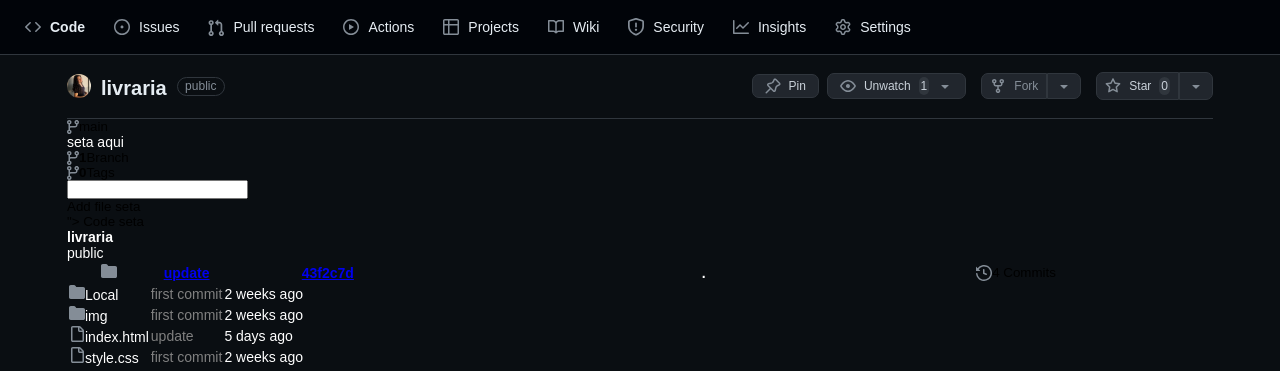
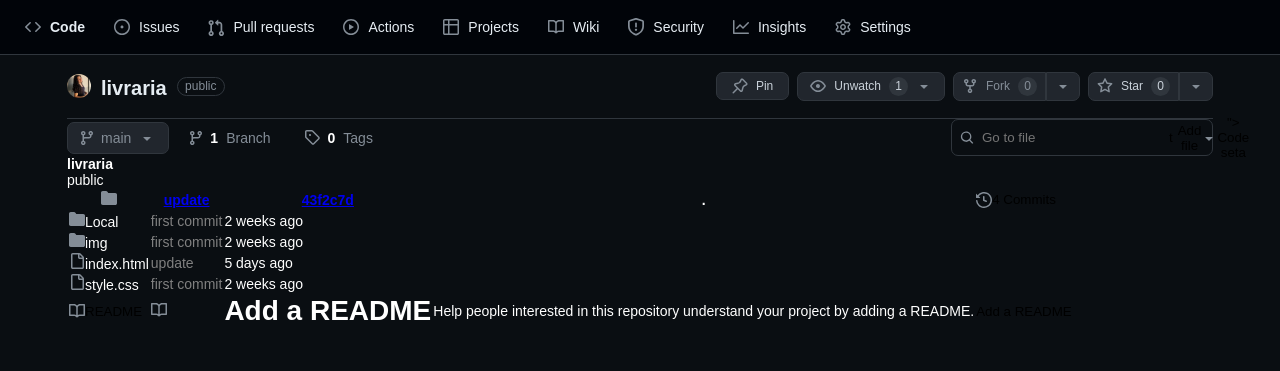
Before and after one commit to AnaKellys/github, a plain HTML site: page index.html in a window 1280 px wide. Shown: the part 54-425 px from the top of the page. Drawn offline with Linux system fonts and the light colour scheme.

Commit message:
main-input

```diff
--- a/assets/styles/main.css
+++ b/assets/styles/main.css
@@ -64,45 +64,18 @@ h1 a:hover {
   line-height: 1.5rem;
 }
 
-
-
-/* .main-two {
-  border: 1px red solid;
-  display: flex;
-  align-items: center;
-} */
-
-
-
-
-/* .button-main button {
-  display: flex;
-  align-items: center;
-  border: var(--global-border);
-  padding: 3px 12px;
-  gap: 0.8rem;
-}
-
-
-
-.main-two {
-  display: flex;
-
-  /* border: 1px red solid; */
-
-
-.button-main button {
+.button-main {
   border: var(--global-border);
   background-color: #21262d;
-  color: #c9d1d9;
+  color: var(--option);
   gap: 0.8rem;
   border-radius: var(--border-radius);
-  padding: 3px 12px;
+  padding: 4px 12px;
   font-size: 1.2rem;
   cursor: pointer;
 }
 
-.button-main button:hover {
+.button-main:hover {
   background-color: #292e36;
 }
 
@@ -118,7 +91,7 @@ h1 a:hover {
   background-color: #21262d;
   display: flex;
   align-items: center;
-  color: #c9d1d9;
+  color: var(--option);
   gap: 0.8rem;
   /* border-radius: var(--border-radius); */
   padding: 4px 8px;
@@ -132,11 +105,12 @@ h1 a:hover {
 
 .button-together {
   display: flex;
-  padding: 1px 0 1px 7px;
   font-size: 1.2rem;
 }
 
-
+.pin{
+  padding: 0.5rem 1.5rem;
+}
 
 .button-right {
   border-bottom-right-radius: var(--border-radius);
@@ -148,28 +122,22 @@ h1 a:hover {
   border-top-left-radius: var(--border-radius);
 }
 
-.main-one span {
-  padding: 6px;
-  background-color: #30363d;
-}
-
 .main-two {
   display: flex;
   align-items: center;
   gap: 0.8rem;
 }
 
-.button-main {
-  display: flex;
-  align-items: center;
-  gap: 0.8rem;
-}
 
 
 .main-two span {
   padding: 2px;
-  border-radius: var(--border-radius);
+  width: 15px;
+  height: 15px;
+  border-radius: 100%;
   border: white;
+  background-color: #30363d;
+
 }
 
 
@@ -183,3 +151,142 @@ h1 a:hover {
   border-radius: 50%;
 
 } */
+
+
+
+
+
+/* button-center */
+
+
+.button-center {
+  display: flex;
+  align-items: center;
+  justify-content: space-between;
+}
+
+.main-one-button {
+  display: flex;
+  align-items: center;
+  gap: 0.8rem;
+}
+
+.main-one-button button {
+  display: flex;
+  align-items: center;
+  gap: 0.8rem;
+  color: var(--color);
+  /* border: var(--global-border); */
+  padding: 0.7rem 1.3rem;
+  border-radius: var(--border-radius);
+  font-size: 1.4rem;
+  cursor: pointer;
+}
+
+.main-one-button button:hover {
+  background-color: #292e36;
+}
+
+.single {
+  background-color: #21262d;
+  border: var(--global-border);
+}
+
+.main-one-button span {
+  color: white;
+  font-weight: bold;
+}
+
+
+
+
+
+
+
+
+
+
+
+
+
+
+/* Aqui teste */
+
+.main-input {
+}
+
+
+
+
+
+
+
+
+
+
+
+
+
+
+
+
+
+
+
+
+
+
+.main-input {
+  display: flex;
+  width: 25.0rem;
+  height: 2.5rem;
+  padding: 5px;
+  border: var(--global-border);
+  border-radius: var(--border-radius);
+}
+
+.input:focus {
+  outline: none;
+}
+
+.input {
+  background-color: #00000000;
+  color: white;
+  border: none;
+  padding: 0 5px;
+}
+
+/* procurar */
+.search-main {
+  border: none;
+  padding: 3px;
+  background-color: rgba(0, 0, 0, 0);/
+}
+
+.search-main img {
+  width: 1.4rem;
+  height: 100%;
+}
+
+.arrow {
+  display: flex;
+  justify-content: end !important;
+  flex: 1;
+}
+
+/* barra de espaço */
+.space-bar {
+  display: flex;
+  align-items: center;
+  gap: 0.5rem;
+}
+
+/* barra vertical */
+.vertical-bar {
+  color: var(--border-color);
+  height: 19px;
+}
+
+.right-button {
+  padding: 5px;
+}
--- a/assets/styles/style.css
+++ b/assets/styles/style.css
@@ -14,6 +14,8 @@
   --color-one: #e6edf3;
   --link-color: #4493f8;
   --color: #848d97;
+  --option: #c9d1d9;
+
   --font-family: sans-serif;
 }
 
--- a/index.html
+++ b/index.html
@@ -93,8 +93,6 @@
 
   <main>
 
-
-
     <div class="main-one">
       <div class="user-main">
         <img src="assets/img/foto.png" alt="foto">
@@ -105,14 +103,13 @@
 
 
       <div class="main-two">
-        <div class="button-main">
-          <button><img src="assets/img/pin.svg" alt="pin">Pin</button>
-          <button><img src="assets/img/eye.svg" alt="ver">Unwatch <span>1</span> <img src="assets/img/seta.svg"
-              alt="seta"></button>
-        </div>
+        <button class="button-main pin"><img src="assets/img/pin.svg" alt="pin">Pin</button>
+        <button class="button-main"><img src="assets/img/eye.svg" alt="ver">Unwatch <span>1</span> <img
+            src="assets/img/seta.svg" alt="seta"></button>
 
         <div class="button-together">
-          <button disabled class="button-left"><img src="assets/img/symbol.svg" alt="symblo">Fork</button>
+          <button disabled class="button-left"><img src="assets/img/symbol.svg" alt="symblo">Fork
+            <span>0</span></button>
           <button class="button-right"><img src="assets/img/seta.svg" alt=""></button>
         </div>
 
@@ -128,15 +125,28 @@
     <div class="button-center">
 
       <div class="main-one-button">
-        <button><img src="assets/img/main.svg" alt="main">main</button>seta aqui
-        <button><img src="assets/img/main.svg" alt="branch"><strong>1</strong> Branch</button>
-        <button><img src="assets/img/main.svg" alt="Tags"><strong>0</strong> Tags</button>
+        <button class="single" ><img src="assets/img/main.svg" alt="main">main<img src="assets/img/seta.svg" alt=""></button>
+        <button><img src="assets/img/main.svg" alt="branch"><span>1</span>Branch</button>
+        <button><img src="assets/img/tag.svg" alt="Tags"><span>0</span> Tags</button>
       </div>
 
-      <div class="main-two-button">
-        <input type="text">
 
-        <button>Add file seta</button>
+
+
+      <div class="main-input">
+          <button class="search-main"><img src="assets/img/lupa.svg" alt="Lupa"></button>
+          <input class="input" type="text" placeholder="Go to file">
+
+          <div class="arrow">
+            <div class="space-bar">
+              <button class="right-button">t</button>
+            </div>
+          </div>
+
+
+
+
+        <button>Add file<img src="assets/img/seta.svg" alt="seta"></button>
         <button> "> Code seta</button>
       </div>
 
@@ -202,6 +212,10 @@
 
 
 
+
+
+
+
   <footer>
     <img id="min" src="assets/img/github.svg" alt="Logo">
     <p>c 2024 GitHub, Inc.</p>
```
Also changed, not shown: assets/img/tag.svg (added).
